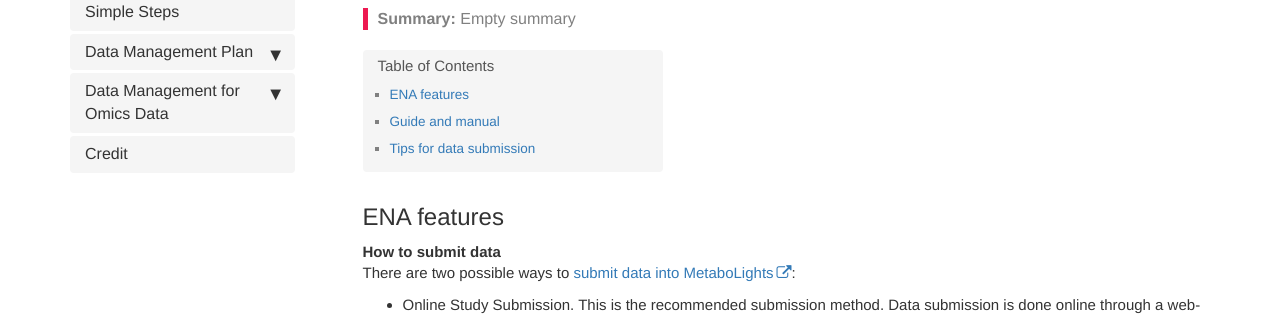
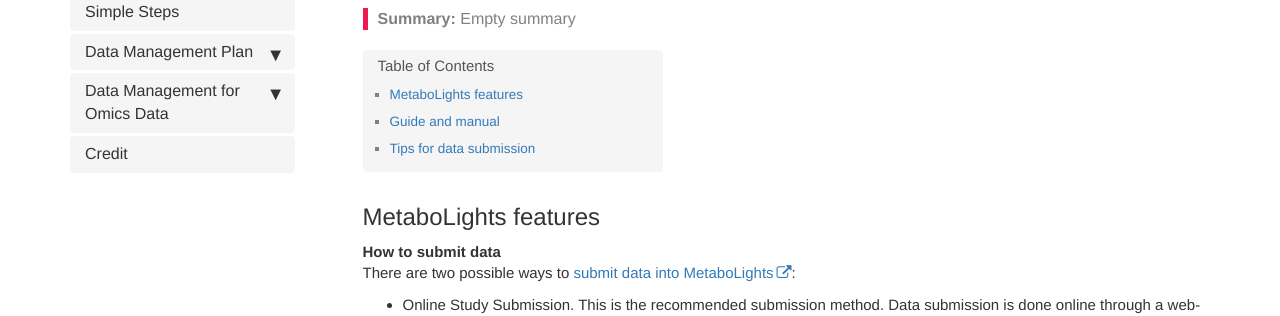
Before and after one commit to ELIXIR-Belgium/rdm-guide, a Jekyll site: the page built from pages/metabolights.md, in a window 1280 px wide. Shown: the part 144-460 px from the top of the page. Built offline with Jekyll 4.4.1, drawn with Linux system fonts in a browser that asks for light colours; some web fonts are replaced.

Commit message:
Update metabolights.md
Correction of mistake in a subtitle.

```diff
--- a/pages/metabolights.md
+++ b/pages/metabolights.md
@@ -5,7 +5,7 @@ summary: Empty summary
 sidebar: mydoc_sidebar
 permalink: metabolights.html
 ---
-## ENA features
+## MetaboLights features
 **How to submit data**\\
 There are two possible ways to [submit data into MetaboLights](https://www.ebi.ac.uk/metabolights/help):
 * Online Study Submission. This is the recommended submission method. Data submission is done online through a web-interface. A good starting point is the [video for step by step guide to create a MetaboLights study online](https://www.ebi.ac.uk/metabolights/help).
```
